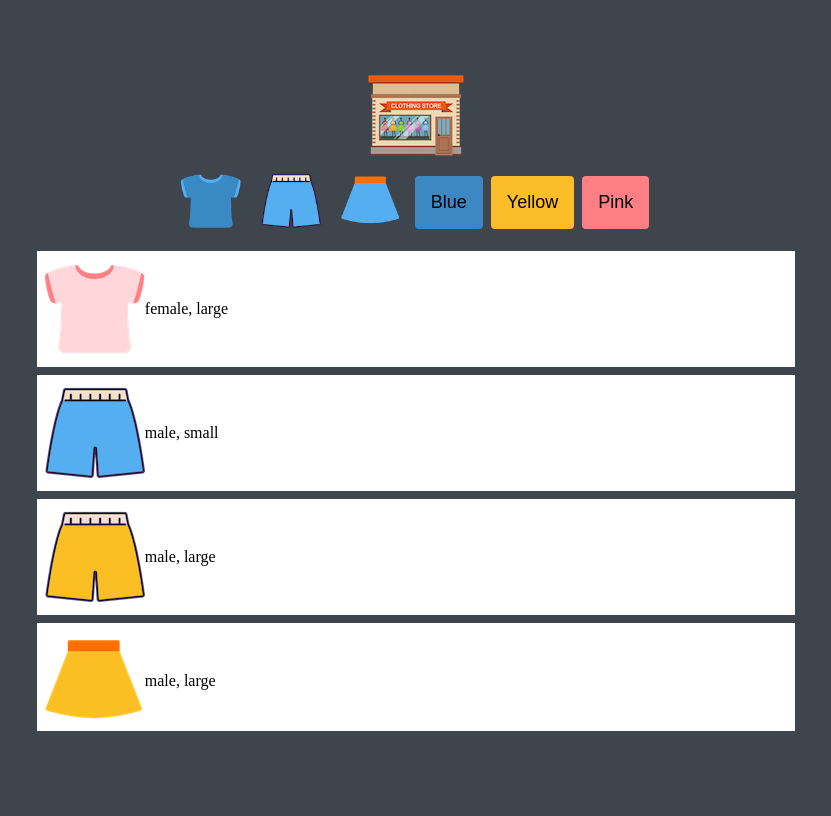
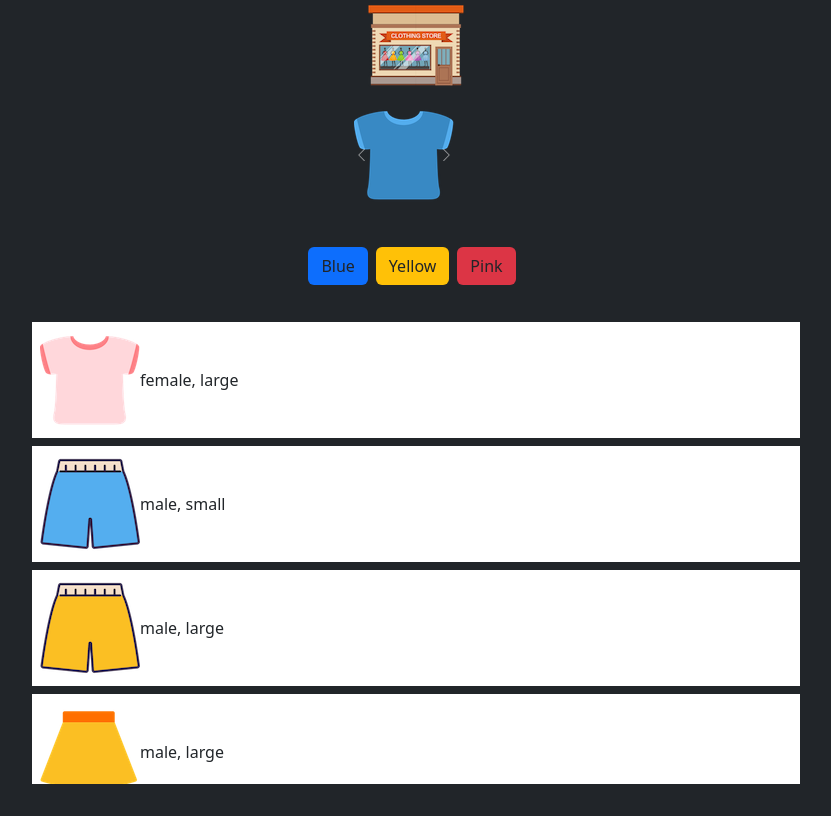
Before and after one commit to Team-5racle/Front-Study, a plain HTML site: page jaehyun/index.html in a window 1280 px wide. Shown: the whole page, without its empty margins (224-1055 px from the left). Drawn offline with nearby package versions, Linux system fonts and the light colour scheme.

Commit message:
bootstrap 적용

```diff
--- a/jaehyun/data/data.json
+++ b/jaehyun/data/data.json
@@ -5,112 +5,112 @@
       "gender": "female",
       "size": "large",
       "color": "pink",
-      "image": "../img/pink_t.png"
+      "image": "./img/pink_t.png"
     },
     {
       "type": "pants",
       "gender": "male",
       "size": "small",
       "color": "blue",
-      "image": "../img/blue_p.png"
+      "image": "./img/blue_p.png"
     },
     {
       "type": "pants",
       "gender": "male",
       "size": "large",
       "color": "yellow",
-      "image": "../img/yellow_p.png"
+      "image": "./img/yellow_p.png"
     },
     {
       "type": "skirt",
       "gender": "male",
       "size": "large",
       "color": "yellow",
-      "image": "../img/yellow_s.png"
+      "image": "./img/yellow_s.png"
     },
     {
       "type": "skirt",
       "gender": "female",
       "size": "small",
       "color": "blue",
-      "image": "../img/blue_s.png"
+      "image": "./img/blue_s.png"
     },
     {
       "type": "tshirt",
       "gender": "male",
       "size": "large",
       "color": "blue",
-      "image": "../img/blue_t.png"
+      "image": "./img/blue_t.png"
     },
     {
       "type": "tshirt",
       "gender": "male",
       "size": "large",
       "color": "yellow",
-      "image": "../img/yellow_t.png"
+      "image": "./img/yellow_t.png"
     },
     {
       "type": "pants",
       "gender": "female",
       "size": "small",
       "color": "pink",
-      "image": "../img/pink_p.png"
+      "image": "./img/pink_p.png"
     },
     {
       "type": "tshirt",
       "gender": "female",
       "size": "large",
       "color": "pink",
-      "image": "../img/pink_t.png"
+      "image": "./img/pink_t.png"
     },
     {
       "type": "pants",
       "gender": "male",
       "size": "small",
       "color": "blue",
-      "image": "../img/blue_p.png"
+      "image": "./img/blue_p.png"
     },
     {
       "type": "pants",
       "gender": "male",
       "size": "large",
       "color": "yellow",
-      "image": "../img/yellow_p.png"
+      "image": "./img/yellow_p.png"
     },
     {
       "type": "skirt",
       "gender": "male",
       "size": "large",
       "color": "yellow",
-      "image": "../img/yellow_s.png"
+      "image": "./img/yellow_s.png"
     },
     {
       "type": "skirt",
       "gender": "female",
       "size": "small",
       "color": "blue",
-      "image": "../img/blue_s.png"
+      "image": "./img/blue_s.png"
     },
     {
       "type": "tshirt",
       "gender": "male",
       "size": "large",
       "color": "blue",
-      "image": "../img/blue_t.png"
+      "image": "./img/blue_t.png"
     },
     {
       "type": "tshirt",
       "gender": "male",
       "size": "large",
       "color": "yellow",
-      "image": "../img/yellow_t.png"
+      "image": "./img/yellow_t.png"
     },
     {
       "type": "pants",
       "gender": "female",
       "size": "small",
       "color": "pink",
-      "image": "../img/pink_p.png"
+      "image": "./img/pink_p.png"
     }
   ]
 }
--- a/jaehyun/index.html
+++ b/jaehyun/index.html
@@ -4,37 +4,56 @@
     <meta charset="UTF-8"/>
     <meta name="viewport" content="width=device-width, initial-scale=1.0"/>
     <title>Online Shopping</title>
-    <link rel="stylesheet" href="style2.css"/>
+    <link rel="stylesheet" href="style.css"/>
+    <link href="https://cdn.jsdelivr.net/npm/bootstrap@5.3.3/dist/css/bootstrap.min.css" rel="stylesheet" integrity="sha384-QWTKZyjpPEjISv5WaRU9OFeRpok6YctnYmDr5pNlyT2bRjXh0JMhjY6hW+ALEwIH" crossorigin="anonymous">
     <script src="src/main.js" defer></script>
 </head>
-<body>
-    <!--Logo-->
+<body class="bg-dark">
 
-    <img src="img/logo.png" alt="Logo" class="logo" />
+        <img src="img/logo.png" alt="Logo" class="logo" />
 
-    <!--Buttons-->
-    <section class="buttons">
-        <button class="btn">
-            <img src="img/blue_t.png" class="imgBtn" data-key="type" data-value="tshirt">
-        </button>
-        <button class="btn">
-            <img src="img/blue_p.png" class="imgBtn" data-key="type" data-value="pants">
-        </button>
-        <button class="btn">
-            <img src="img/blue_s.png" class="imgBtn" data-key="type" data-value="skirt">
-        </button>
-        <button class="btn colorBtn blue" data-key="color" data-value="blue">Blue</button>
-        <button class="btn colorBtn yellow" data-key="color" data-value="yellow">Yellow</button>
-        <button class="btn colorBtn pink" data-key="color" data-value="pink">Pink</button>
+        <section class="buttons2">
+        <div id="carouselExampleFade" class="carousel slide carousel-fade pa me-4">
+            <div class="carousel-inner" style="position: relative">
+                <div class="carousel-item active">
+                    <img src="./img/blue_t.png" class="d-block pa" alt="..." data-key="type" data-value="tshirt">
+                </div>
+                <div class="carousel-item">
+                    <img src="./img/blue_p.png" class="d-block pa" alt="..." data-key="type" data-value="pants">
+                </div>
+                <div class="carousel-item">
+                    <img src="./img/blue_s.png" class="d-block pa" alt="..." data-key="type" data-value="skirt">
+                </div>
+            </div>
+            <button class="carousel-control-prev" type="button" data-bs-target="#carouselExampleFade" data-bs-slide="prev">
+                <span class="carousel-control-prev-icon" aria-hidden="true"></span>
+                <span class="visually-hidden">Previous</span>
+            </button>
+            <button class="carousel-control-next" type="button" data-bs-target="#carouselExampleFade" data-bs-slide="next">
+                <span class="carousel-control-next-icon" aria-hidden="true"></span>
+                <span class="visually-hidden">Next</span>
+            </button>
+        </div>
+        </section>
 
-    </section>
+        <!--Buttons-->
+        <section class="buttons2">
+            <button class="btn colorBtn bg-primary" data-key="color" data-value="blue">Blue</button>
+            <button class="btn colorBtn bg-warning" data-key="color" data-value="yellow">Yellow</button>
+            <button class="btn colorBtn bg-danger" data-key="color" data-value="pink">Pink</button>
+        </section>
 
 
 
-    <!--Items-->
-    <ul class="items">
-    </ul>
+        <!--Items-->
+        <ul class="items">
+        </ul>
 
 
+    <!--Logo-->
+
+
+    <script src="https://cdn.jsdelivr.net/npm/@popperjs/core@2.11.8/dist/umd/popper.min.js" integrity="sha384-I7E8VVD/ismYTF4hNIPjVp/Zjvgyol6VFvRkX/vR+Vc4jQkC+hVqc2pM8ODewa9r" crossorigin="anonymous"></script>
+    <script src="https://cdn.jsdelivr.net/npm/bootstrap@5.3.3/dist/js/bootstrap.min.js" integrity="sha384-0pUGZvbkm6XF6gxjEnlmuGrJXVbNuzT9qBBavbLwCsOGabYfZo0T0to5eqruptLy" crossorigin="anonymous"></script>
 </body>
 </html>
--- a/jaehyun/src/main.js
+++ b/jaehyun/src/main.js
@@ -29,15 +29,22 @@ function onButtonClick(event,items) {
         return;
     }
 
+    // console.log(key);
+    // console.log(value);
+
     displayItems(items.filter((item) => item[key] === value));
 
 }
 
 function setEventListeners(items) {
     const logo = document.querySelector('.logo');
-    const buttons = document.querySelector('.buttons');
+    const buttons = document.querySelectorAll('.buttons2');
     logo.addEventListener('click', () => displayItems(items));
-    buttons.addEventListener('click',event=> onButtonClick(event,items))
+
+    let button;
+    for (button of buttons) {
+        button.addEventListener('click',event=> onButtonClick(event,items))
+    }
 }
 
 
--- a/jaehyun/style.css
+++ b/jaehyun/style.css
@@ -7,40 +7,34 @@
   --color-pink: #fd7f84;
   --color-light-grey: #dfdfdf;
 
-  /*  size*/
-  --base-space:8px;
-  --size--button: 60px;
-  --size--border:4px;
-  --size-thumbnail:50px;
-  --font-size : 18px;
+  /* size */
+  --base-space: 8px;
+  --size-button: 120px;
+  --size-border: 4px;
+  --size-thumbnail: 50px;
+  --font-size: 18px;
 
-  /*  animation*/
-  --animation-duration : 300ms;
-
+  /* annimation */
+  --animation-duration: 300ms;
 }
 
 * {
   box-sizing: border-box;
 }
 
-body{
+body {
   height: 100vh;
-  background-color: var(--color-black);
   display: flex;
   flex-direction: column;
   justify-content: center;
   align-items: center;
 }
+
 .logo {
   cursor: pointer;
   transition: transform var(--animation-duration) ease;
   width: 100px;
   height: 100px;
-}
-
-.btn:hover,
-.logo:hover {
-  transform: scale(1.1);
 }
 
 .btn {
@@ -49,56 +43,78 @@ body{
   outline: none;
   cursor: pointer;
   transition: transform var(--animation-duration) ease;
-  margin-right:var(--base-space) ;
-}
-.imgBtn {
-  width: var(--size--button);
-  height: var(--size--button);
+  margin-right: var(--base-space);
 }
 
+.btn:hover,
+.logo:hover {
+  transform: scale(1.1);
+}
 
-.buttons {
+.color_buttons {
   display: flex;
   align-items: center;
+
+}
+
+.buttons2 {
+  display: flex;
+  justify-content: center;
+  align-items: center;
+  width: 115px;
+  height: 115px;
+}
+
+.imgBtn {
+  width: var(--size-button);
+  height: var(--size-button);
 }
 
 .colorBtn {
   font-size: var(--font-size);
-  padding: calc(var(--base-space)*2);
-  border-radius: var(--size--border);
+  padding: calc(var(--base-space) * 2);
+  border-radius: var(--size-border);
 }
-.blue {
-  background-color: var(--color-blue);
 
-}.yellow {
-  background-color: var(--color-yellow);
+/*.blue {*/
+/*  background-color: $indigo-900;*/
+/*}*/
+
+/*.yellow {*/
+/*  background-color: var(--color-yellow);*/
+/*}*/
+
+/*.pink {*/
+/*  background-color: var(--color-pink);*/
+/*}*/
+
+.items {
+  width: 60%;
+  height: 60%;
+  list-style: none;
+  padding-left: 0;
+  overflow-y: scroll;
+}
 
 .item {
   background-color: var(--color-white);
   display: flex;
   align-items: center;
+  padding: var(--base-space);
   margin-bottom: var(--base-space);
-     padding: var(--base-space);
-
-   }
- }.pink {
-  background-color: var(--color-pink);
-}
- .items {
-   width: 60%;
-   height: 60%;
-   list-style: none;
-   padding-left: 0;
-  background-color: var(--color-white);
-   overflow-y: scroll;
 }
 
- .item_thumbnail {
+.item.invisible {
+  background-color: var(--color-white);
+  display: none;
+}
+
+.item__thumbnail {
   width: var(--size-thumbnail);
   height: var(--size-thumbnail);
+}
 
- }
- .item_description {
+.item__description {
   margin-left: var(--base-space);
   font-size: var(--font-size);
 }
--- a/jaehyun/style2.css
+++ /dev/null
@@ -1,112 +0,0 @@
-:root {
-  /* color */
-  --color-black: #3f454d;
-  --color-white: #ffffff;
-  --color-blue: #3b88c3;
-  --color-yellow: #fbbe28;
-  --color-pink: #fd7f84;
-  --color-light-grey: #dfdfdf;
-
-  /* size */
-  --base-space: 8px;
-  --size-button: 60px;
-  --size-border: 4px;
-  --size-thumbnail: 50px;
-  --font-size: 18px;
-
-  /* annimation */
-  --animation-duration: 300ms;
-}
-
-* {
-  box-sizing: border-box;
-}
-
-body {
-  height: 100vh;
-  background-color: var(--color-black);
-  display: flex;
-  flex-direction: column;
-  justify-content: center;
-  align-items: center;
-}
-
-.logo {
-  cursor: pointer;
-  transition: transform var(--animation-duration) ease;
-  width: 100px;
-  height: 100px;
-}
-
-.btn {
-  background-color: transparent;
-  border: none;
-  outline: none;
-  cursor: pointer;
-  transition: transform var(--animation-duration) ease;
-  margin-right: var(--base-space);
-}
-
-.btn:hover,
-.logo:hover {
-  transform: scale(1.1);
-}
-
-.buttons {
-  display: flex;
-  align-items: center;
-}
-
-.imgBtn {
-  width: var(--size-button);
-  height: var(--size-button);
-}
-
-.colorBtn {
-  font-size: var(--font-size);
-  padding: calc(var(--base-space) * 2);
-  border-radius: var(--size-border);
-}
-
-.blue {
-  background-color: var(--color-blue);
-}
-
-.yellow {
-  background-color: var(--color-yellow);
-}
-
-.pink {
-  background-color: var(--color-pink);
-}
-
-.items {
-  width: 60%;
-  height: 60%;
-  list-style: none;
-  padding-left: 0;
-  overflow-y: scroll;
-}
-
-.item {
-  background-color: var(--color-white);
-  display: flex;
-  align-items: center;
-  padding: var(--base-space);
-  margin-bottom: var(--base-space);
-}
-
-.item.invisible {
-  background-color: var(--color-white);
-  display: none;
-}
-
-.item__thumbnail {
-  width: var(--size-thumbnail);
-  height: var(--size-thumbnail);
-}
-
-.item__description {
-  margin-left: var(--base-space);
-  font-size: var(--font-size);
-}
```
Lines whose indentation alone changed are shown as unchanged.
